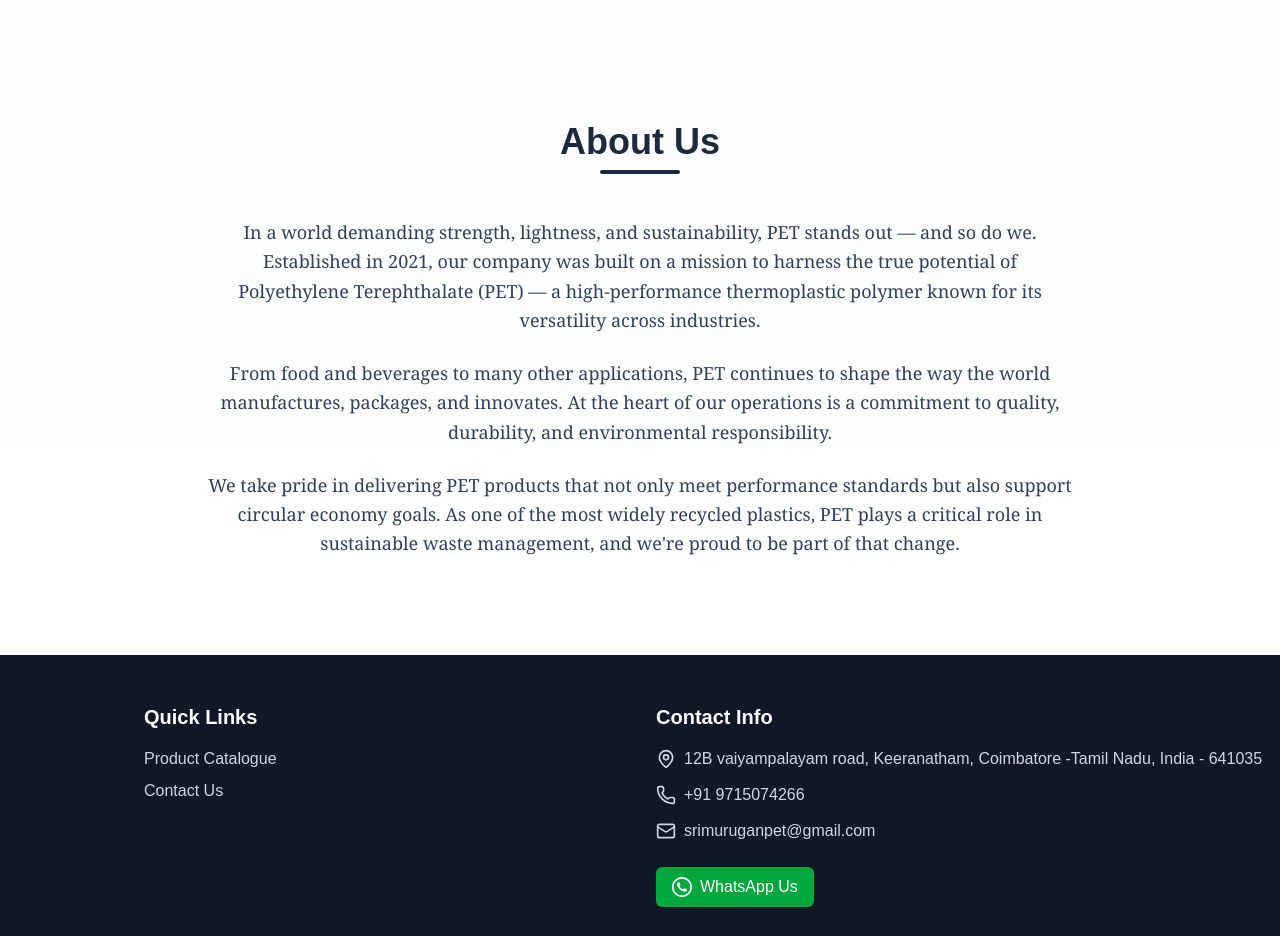
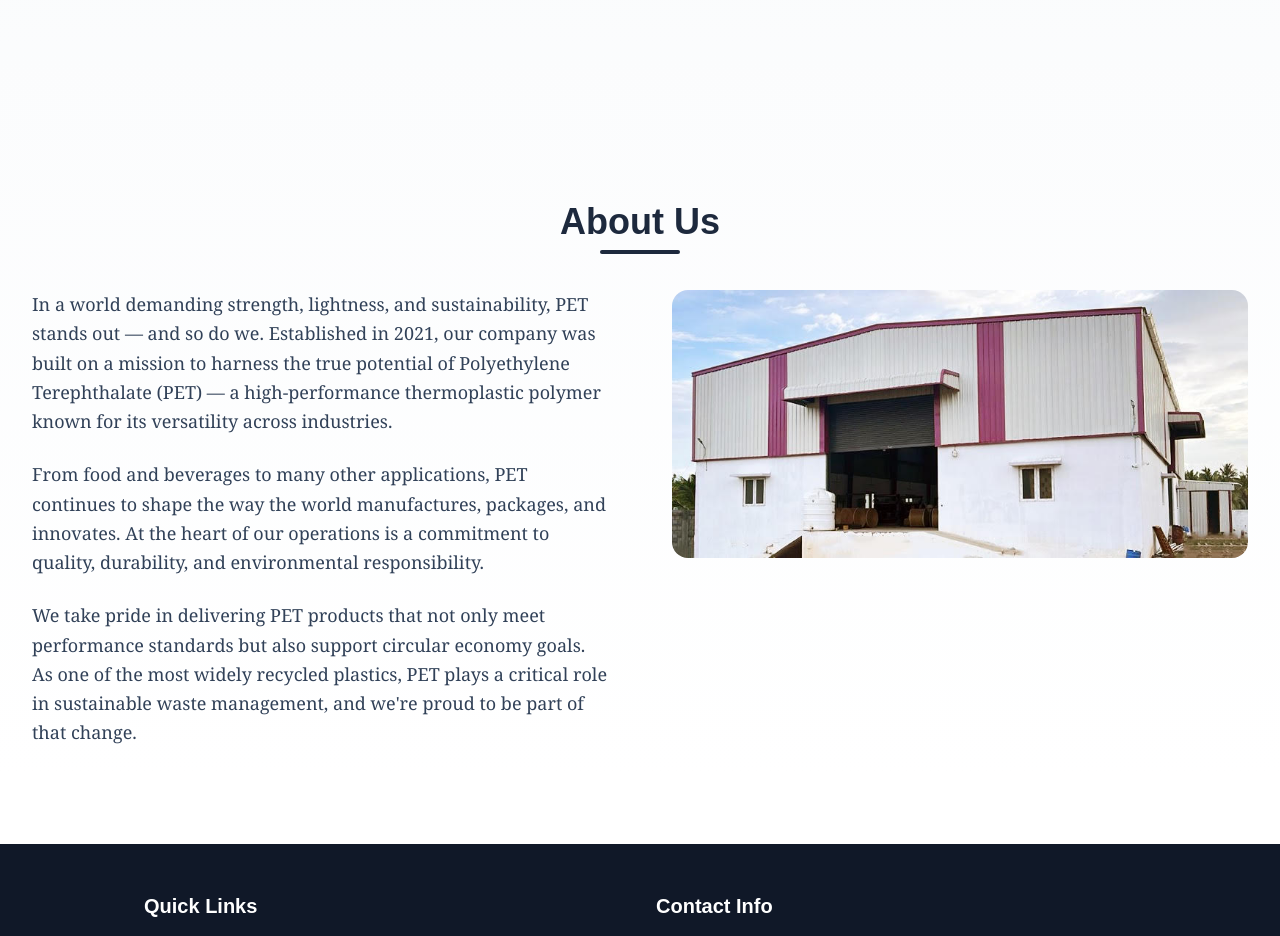
Before and after one commit to digitalservice-001/srimuruganpet, a Next.js app: page / in a window 1280 px wide. Shown: the part 540-1476 px from the top of the page. Built offline with nearby package versions, Linux system fonts and the light colour scheme.

Commit message:
add about image

```diff
--- a/src/app/page.tsx
+++ b/src/app/page.tsx
@@ -173,7 +173,7 @@ export default function ResponsiveSlider() {
         </div>
 
         {/* About Us Section */}
-        <div className=" text-center max-w-4xl mx-auto px-4">
+        {/* <div className=" text-center max-w-4xl mx-auto px-4">
           <div className="inline-block mb-6">
             <h2 className="text-2xl md:text-3xl lg:text-4xl font-bold text-slate-800 relative">
               About Us
@@ -181,6 +181,7 @@ export default function ResponsiveSlider() {
             </h2>
           </div>
 
+          <div className="flex flex-col md:flex-row items-center justify-between gap-6 md:gap-12">
             <div className="mt-8 space-y-4 md:space-y-6 text-slate-700 font-serif">
               <p className="text-sm sm:text-base md:text-lg leading-relaxed">
                 In a world demanding strength, lightness, and sustainability, PET stands out — and so do we. Established
@@ -196,7 +197,63 @@ export default function ResponsiveSlider() {
                 We take pride in delivering PET products that not only meet performance standards but also support
                 circular economy goals. As one of the most widely recycled plastics, PET plays a critical role in
                 sustainable waste management, and we&#39;re proud to be part of that change.
+              </p></div>
+
+            <div className="w-full md:w-1/3 h-[200px] sm:h-[250px] md:h-[300px] lg:h-[350px] relative rounded-lg overflow-hidden shadow-lg">
+              <Image src={'/company.jpg'} alt="home" width={100} height={100} />
+
+            </div>
+          </div>
+        </div> */}
+        {/* About Us Section */}
+        <div className="mt-12 md:mt-20 text-center max-w-7xl mx-auto px-4">
+          <div className="inline-block mb-8 md:mb-12">
+            <h2 className="text-2xl md:text-3xl lg:text-4xl font-bold text-slate-800 relative">
+              About Us
+              <span className="absolute -bottom-3 left-1/2 transform -translate-x-1/2 w-20 h-1 bg-slate-800 rounded-full"></span>
+            </h2>
+          </div>
+
+          <div className="flex flex-col-reverse md:flex-row items-start justify-between gap-8 md:gap-12 lg:gap-16">
+            {/* Text Content */}
+            <div className="w-full md:w-2/3 space-y-4 md:space-y-6 text-slate-700 text-left font-serif">
+              <p className="text-base sm:text-lg leading-relaxed">
+                In a world demanding strength, lightness, and sustainability, PET stands out — and so do we. Established
+                in 2021, our company was built on a mission to harness the true potential of Polyethylene Terephthalate
+                (PET) — a high-performance thermoplastic polymer known for its versatility across industries.
               </p>
+              <p className="text-base sm:text-lg leading-relaxed">
+                From food and beverages to many other applications, PET continues to shape the way the world manufactures,
+                packages, and innovates. At the heart of our operations is a commitment to quality, durability, and
+                environmental responsibility.
+              </p>
+              <p className="text-base sm:text-lg leading-relaxed">
+                We take pride in delivering PET products that not only meet performance standards but also support
+                circular economy goals. As one of the most widely recycled plastics, PET plays a critical role in
+                sustainable waste management, and we&#39;re proud to be part of that change.
+              </p>
+            </div>
+
+            {/* Image Container */}
+            {/* Image Container */}
+            <div className="w-full md:w-2/3 mb-8 md:mb-0"> {/* Slightly reduced width */}
+
+              <Image
+                src="/company.jpg"
+                alt="Company Image"
+                width={1000} // Adjusted to better match desired dimensions
+                height={1600} // Increased height
+                className="object-cover w-full h-auto rounded-2xl" // Responsive width with natural height
+                priority
+              />
+
+            </div>
+
+
+
+
+
+
           </div>
         </div>
       </div>
--- a/src/app/product/page.tsx
+++ b/src/app/product/page.tsx
@@ -60,16 +60,16 @@ export default function ProductsPage() {
             {products.map((product) => (
               <div
                 key={product.id}
-                className="bg-gray-200 rounded-lg shadow-sm hover:shadow-md transition-all duration-300 overflow-hidden flex flex-col h-full group"
+                className="bg-slate-50 rounded-lg shadow-sm hover:shadow-md transition-all duration-300 overflow-hidden flex flex-col h-full group"
                 onClick={() => showProductModal(product)}
               >
                 {/* Image Container with hover effect */}
-                <div className="relative w-full h-64 sm:h-72 md:h-80 lg:h-96">
+                <div className="relative rounded-2xl w-full h-64 sm:h-72 md:h-80 lg:h-96">
                   <Image
                     src={product.image || "/placeholder.svg"}
                     alt={product.name}
                     fill
-                    className="object-contain p-4 cursor-pointer group-hover:scale-105 transition-transform duration-500"
+                    className="object-contain rounded-4xl p-4 cursor-pointer group-hover:scale-105 transition-transform duration-500"
                     sizes="(min-width: 1024px) 25vw, (min-width: 768px) 33vw, 50vw"
                     priority={product.id <= 4}
                   />
```
Also changed, not shown: public/company.jpg (added). Lines whose indentation alone changed are shown as unchanged.
